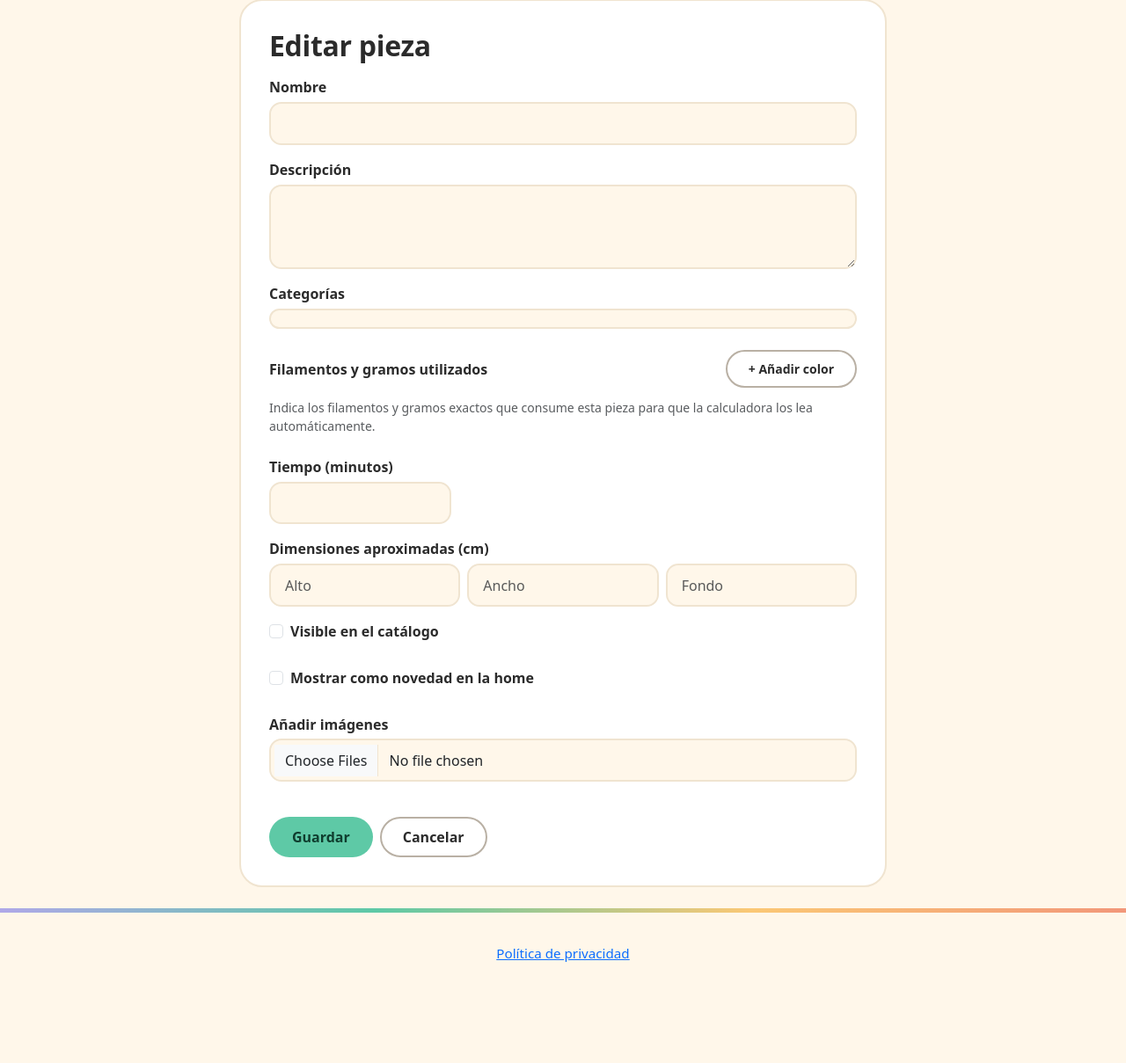
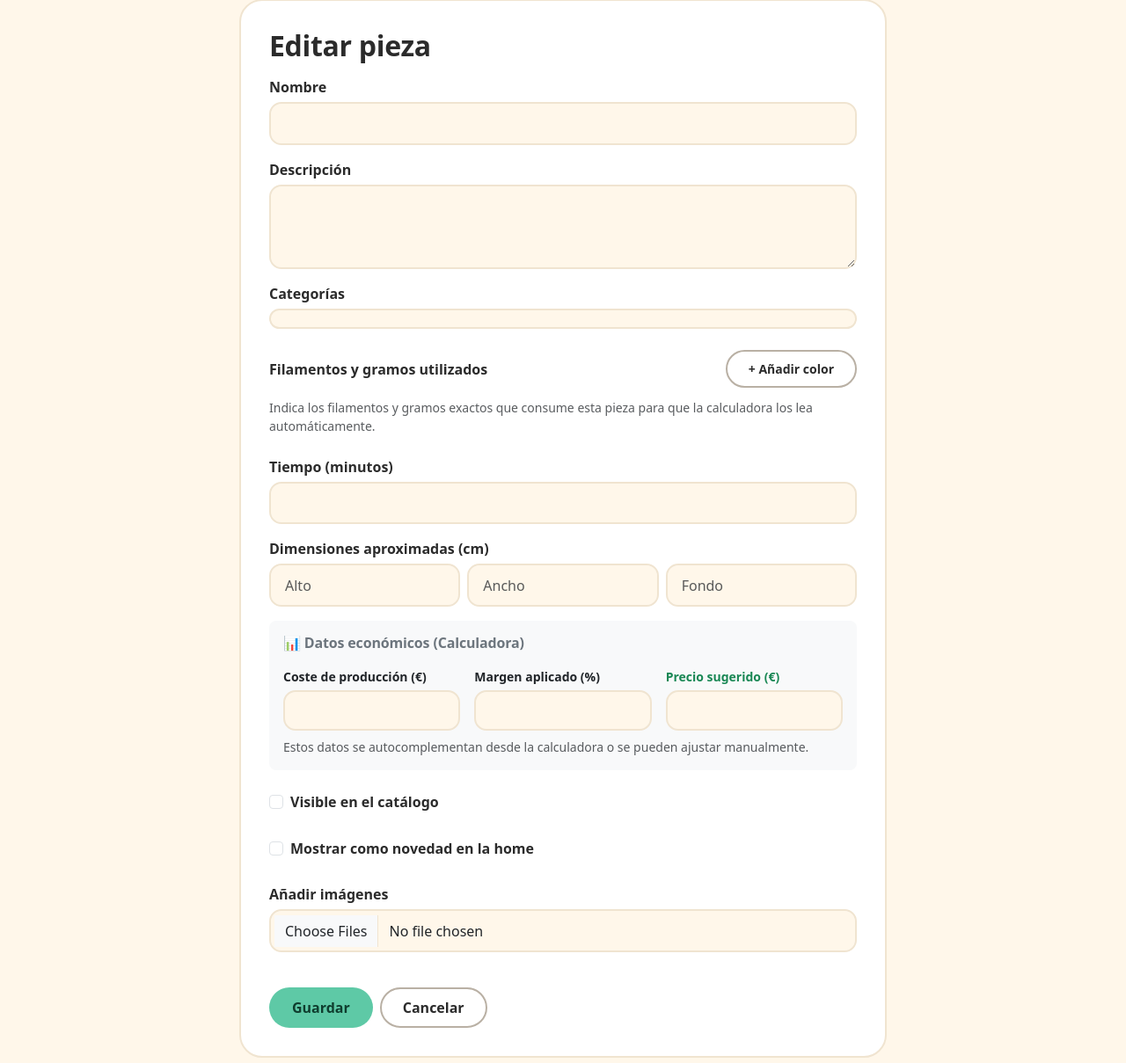
Before and after one commit to jmmoraj-jpg/guaridaludica-impresionante, a Spring app: template src/main/resources/templates/admin/producto-form.html in a window 1280 px wide. Shown: the part 144-1353 px from the top of the page at 88% size. Before the commit the page ends 1238 px from the top, so only its background shows below. Run offline with Thymeleaf, Linux system fonts and the light colour scheme; the template is opened without the code that fills it, so the values that code supplies are empty; some of the project's set-up classes (security, data sources, template engines, error pages and the like) are left out, and stand-ins take their place.

Commit message:
feat: Añadir funcionalidad para guardar cálculos económicos en productos, incluyendo campos en formularios y actualizaciones en la interfaz

```diff
--- a/src/main/resources/templates/admin/producto-form.html
+++ b/src/main/resources/templates/admin/producto-form.html
@@ -30,7 +30,7 @@
                                 th:errors="*{descripcion}"></div>
                         </div>
 
-                        <div class="row">
+                        <!-- Categorías -->
                         <div class="mb-4">
                             <label>Categorías</label>
                             <input type="search" id="buscarCategorias" class="form-control mb-2"
@@ -50,6 +50,7 @@
                             </div>
                         </div>
 
+                        <!-- Filamentos y gramos -->
                         <div class="mb-4">
                             <div class="d-flex justify-content-between align-items-center mb-2">
                                 <label class="form-label mb-0 fw-semibold">Filamentos y gramos utilizados</label>
@@ -94,7 +95,7 @@
                                     </div>
                                 </div>
 
-                                    <!-- Si está vacío al crear una pieza nueva, mostramos una fila inicial por defecto -->
+                                <!-- Si está vacío al crear una pieza nueva -->
                                 <div class="fila-filamento-form border rounded-3 p-2 bg-light"
                                     th:if="${#lists.isEmpty(form.filamentosForm)}">
                                     <div class="row g-2 align-items-end">
@@ -131,7 +132,9 @@
                                 calculadora los lea automáticamente.
                             </div>
                         </div>
-                            <div class="col-md-4 mb-3">
+
+                        <!-- Tiempo de impresión -->
+                        <div class="mb-3">
                             <label for="tiempo">Tiempo (minutos)</label>
                             <input type="number" id="tiempo" th:field="*{tiempoImpresionMinutos}" min="0"
                                 class="form-control">
@@ -139,7 +142,8 @@
                                 th:errors="*{tiempoImpresionMinutos}"></div>
                         </div>
 
-                            <div class="col-12 mb-3">
+                        <!-- Dimensiones -->
+                        <div class="mb-3">
                             <label class="form-label">Dimensiones aproximadas (cm)</label>
                             <div class="row g-2">
                                 <div class="col-4">
@@ -161,6 +165,27 @@
                                         th:errors="*{fondoCm}"></div>
                                 </div>
                             </div>
+                        </div>
+
+                        <!-- Sección de Datos Económicos Calculados -->
+                        <div class="card bg-light border-0 p-3 mb-4 rounded-3">
+                            <h5 class="mb-3 fs-6 fw-bold text-secondary">📊 Datos económicos (Calculadora)</h5>
+                            <div class="row g-3">
+                                <div class="col-md-4">
+                                    <label for="costeProduccion" class="form-label small">Coste de producción (€)</label>
+                                    <input type="number" id="costeProduccion" th:field="*{costeProduccion}" min="0" step="0.01" class="form-control form-control-sm">
+                                </div>
+                                <div class="col-md-4">
+                                    <label for="margenBeneficioAplicado" class="form-label small">Margen aplicado (%)</label>
+                                    <input type="number" id="margenBeneficioAplicado" th:field="*{margenBeneficioAplicado}" min="0" step="1" class="form-control form-control-sm">
+                                </div>
+                                <div class="col-md-4">
+                                    <label for="precioSugerido" class="form-label small fw-bold text-success">Precio sugerido (€)</label>
+                                    <input type="number" id="precioSugerido" th:field="*{precioSugerido}" min="0" step="0.01" class="form-control form-control-sm fw-bold">
+                                </div>
+                            </div>
+                            <div class="form-text small mt-2">
+                                Estos datos se autocomplementan desde la calculadora o se pueden ajustar manualmente.
                             </div>
                         </div>
 
--- a/src/main/resources/templates/index.html
+++ b/src/main/resources/templates/index.html
@@ -70,7 +70,7 @@
                                 <span th:if="${p.imagenUrl == null}">🧊</span>
                             </div>
                             <h5 th:text="${p.nombre}">Nombre</h5>
-                            <p class="pieza-desc" th:text="${p.descripcion}">Descripción</p>
+                            <p class="pieza-desc" th:text="${p.descripcion != null ? #strings.abbreviate(p.descripcion, 100) : ''}">Descripción</p>
 
                             <!-- Bloque de filamentos integrado dentro de la tarjeta -->
                             <div class="mt-3 pt-2 border-top d-flex flex-wrap gap-1 align-items-center"
```
Also changed, not shown: src/main/java/com/guaridaludica/guaridaimpresionante/controller/AdminCalculadoraController.java (+29 -0 lines), src/main/java/com/guaridaludica/guaridaimpresionante/controller/ProductoForm.java (+11 -1 lines), src/main/java/com/guaridaludica/guaridaimpresionante/model/Producto.java (+9 -5 lines), src/main/resources/static/js/calculadora.js (+26 -4 lines), src/main/resources/templates/admin/calculadora.html (+15 -0 lines), src/main/resources/templates/admin/productos.html (+20 -0 lines). Lines whose indentation alone changed are shown as unchanged.
